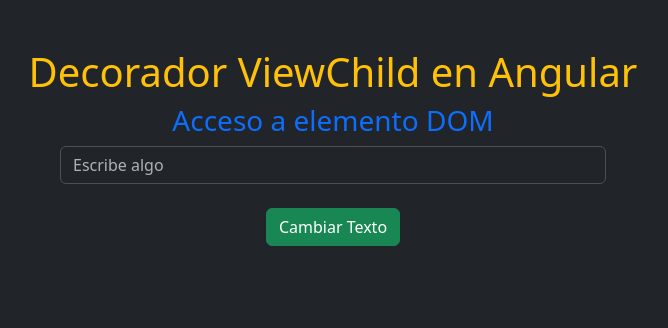
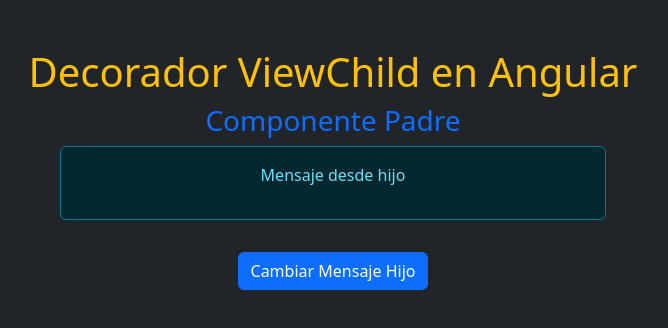
Before and after one commit to MAOIRO17/CursoAngular, an Angular app in the folder AppAngular/: page / in a window 1280 px wide. Shown: the top 328 px of the page, without its empty margins (307-975 px from the left). Built offline with nearby package versions, Linux system fonts and the light colour scheme.

Commit message:
Ejercicio de Decorador ViewChild con el componente Hijo en Angular

```diff
--- a/AppAngular/src/app/app.html
+++ b/AppAngular/src/app/app.html
@@ -1,4 +1,4 @@
 <div class="container text-center mt-5">
   <h1 class="text-center text-warning">{{ title}}</h1>
-  <app-view-child/>
+  <app-padre/>
 </div>
--- a/AppAngular/src/app/padre/hijo/hijo.html
+++ b/AppAngular/src/app/padre/hijo/hijo.html
@@ -1,3 +1,3 @@
-<div class="container">
-  <button class="btn btn-primary" (click)="enviarMensaje()">Enviar Mensaje</button>
+<div class="alert alert-info w-50 mx-auto">
+  <p>{{mensaje}}</p>
 </div>
--- a/AppAngular/src/app/padre/hijo/hijo.ts
+++ b/AppAngular/src/app/padre/hijo/hijo.ts
@@ -7,8 +7,8 @@
   styleUrl: './hijo.css'
 })
 export class Hijo {
-  @Output() avisarPadre= new EventEmitter<string>();
-enviarMensaje() {
-this.avisarPadre.emit("Mensaje desde Hijo");
+ mensaje: string="Mensaje desde hijo";
+ cambiarMensaje(nuevoMensaje: string){
+  this.mensaje=nuevoMensaje;
+ }
 }
-}
--- a/AppAngular/src/app/padre/padre.html
+++ b/AppAngular/src/app/padre/padre.html
@@ -1,7 +1,5 @@
 <div class="container">
   <h3 class="text-primary">Componente Padre</h3>
-  <app-hijo (avisarPadre)="recibirNotificacion($event)"></app-hijo>
-  @if(mensaje){
-  <p class="mt-3 alert alert-info w-50 mx-auto">{{ mensaje }}</p>
-  }
+  <app-hijo/>
+  <button class="btn btn-primary mt-3" (click)="cambiarMensajeHijo()">Cambiar Mensaje Hijo</button>
 </div>
--- a/AppAngular/src/app/padre/padre.ts
+++ b/AppAngular/src/app/padre/padre.ts
@@ -1,4 +1,4 @@
-import { Component } from '@angular/core';
+import { Component, ViewChild } from '@angular/core';
 import { Hijo } from "./hijo/hijo";
 
 
@@ -9,8 +9,8 @@
   styleUrl: './padre.css'
 })
 export class Padre {
-  mensaje: string ='';
-recibirNotificacion(mensajeHijo: string) {
- this.mensaje=mensajeHijo
+  @ViewChild(Hijo) componenteHijo!: Hijo
+cambiarMensajeHijo() {
+  this.componenteHijo.cambiarMensaje("Mensaje actualizado desde Padre");
 }
 }
--- a/AppAngular/src/app/view-child/view-child.html
+++ b/AppAngular/src/app/view-child/view-child.html
@@ -1,5 +1,12 @@
 <div class="container">
-    <h3 class="text-primary">Acceso a elemento DOM</h3>
-    <input #referenciaInput type="text" class="form-control w-50 mx-auto" placeholder="Escribe algo"/><br>
-    <button class="btn btn-success" (click)="cambiarTexto()">Cambiar Texto</button>
+  <h3 class="text-primary">Acceso a elemento DOM</h3>
+  <input
+    #referenciaInput
+    type="text"
+    class="form-control w-50 mx-auto"
+    placeholder="Escribe algo"
+  /><br />
+  <button class="btn btn-success" (click)="cambiarTexto()">
+    Cambiar Texto
+  </button>
 </div>
```
